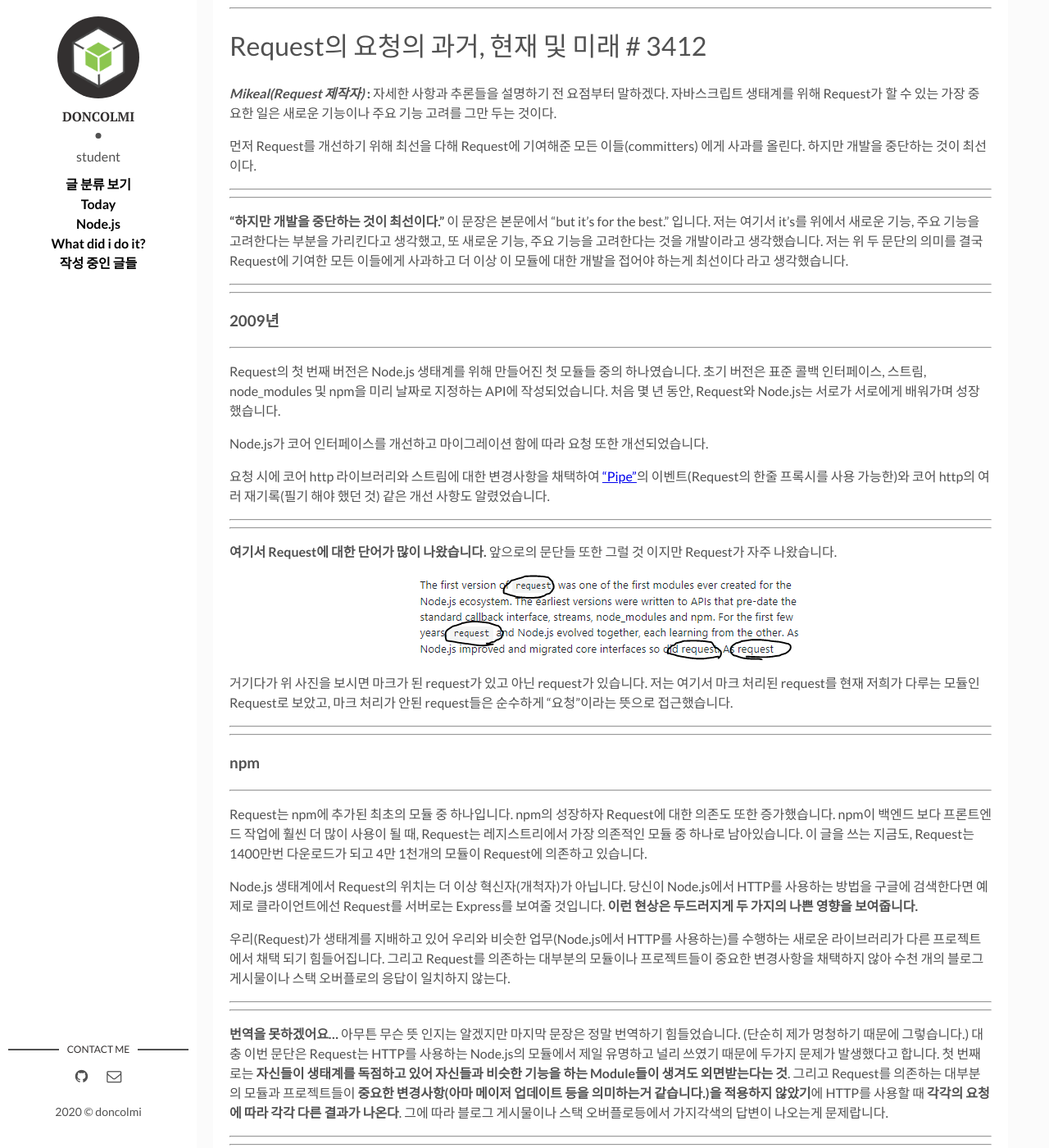
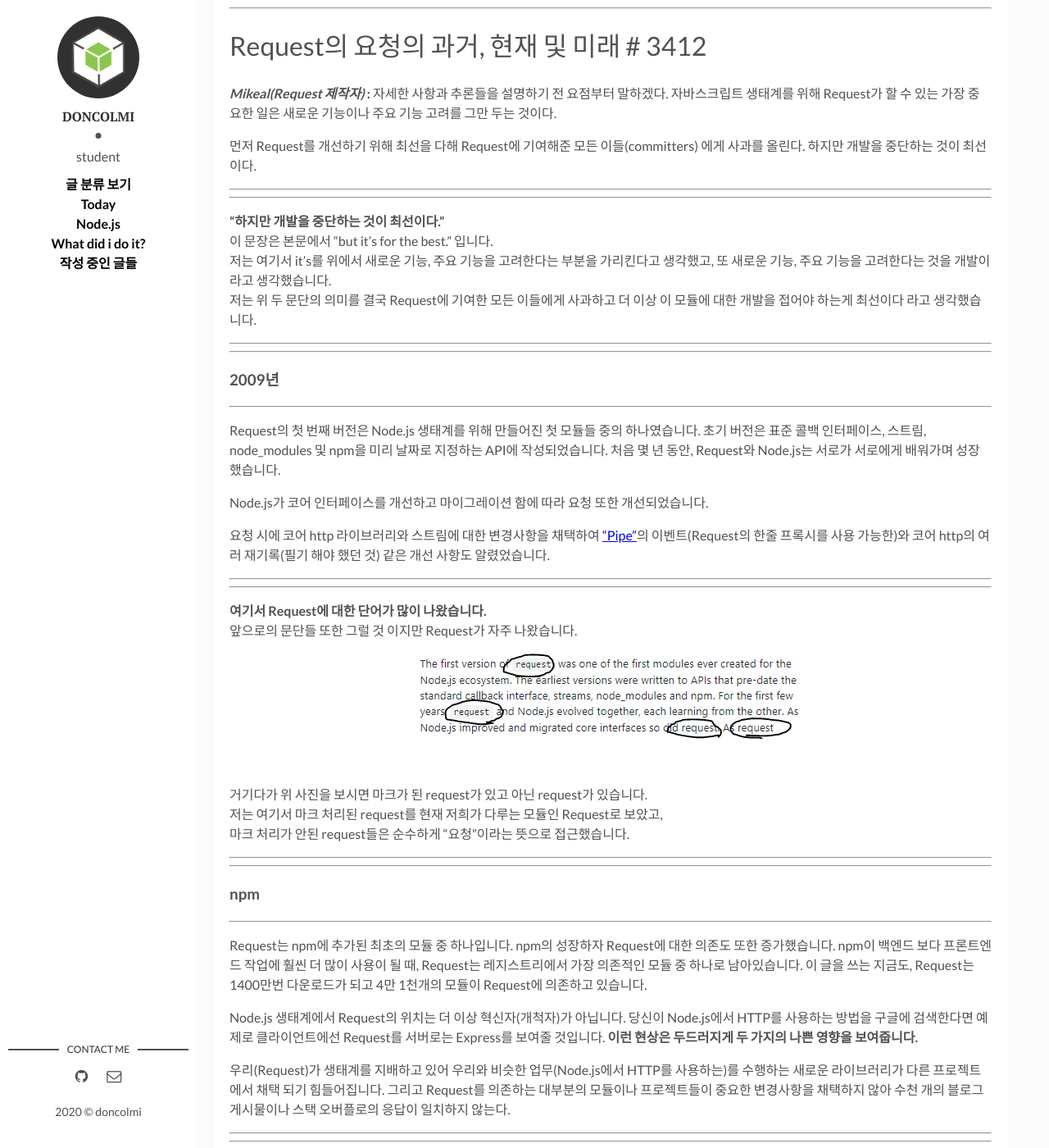
Before and after one commit to doncolmi/doncolmi.github.io, a Jekyll site: the page built from _posts/wit/2020-03-21-don't-use-Request.md, in a window 1280 px wide and 1400 px high, scrolled down 1663 px. Shown: the whole window at 82% size. Built offline with Jekyll 4.4.1, drawn with Linux system fonts in a browser that asks for light colours; comment, search, counter and statistics services are not loaded; some of the changed text lies outside the part shown.

Commit message:
Update 2020-03-21-don't-use-Request.md

```diff
--- a/_posts/wit/2020-03-21-don't-use-Request.md
+++ b/_posts/wit/2020-03-21-don't-use-Request.md
@@ -37,14 +37,17 @@
 
 먼저 Request를 개선하기 위해 최선을 다해 Request에 기여해준 모든 이들(committers) 에게 사과를 올린다. 하지만 개발을 중단하는 것이 최선이다.
 
+
 ---
 ---
 
-**"하지만 개발을 중단하는 것이 최선이다."**
-이 문장은 본문에서 "but it’s for the best." 입니다. 저는 여기서 it's를 위에서 새로운 기능, 주요 기능을 고려한다는 부분을 가리킨다고 생각했고, 또 새로운 기능, 주요 기능을 고려한다는 것을 개발이라고 생각했습니다.
-저는 위 두 문단의 의미를 결국 Request에 기여한 모든 이들에게 사과하고 더 이상 이 모듈에 대한 개발을 접어야 하는게 최선이다 라고 생각했습니다.
+**"하지만 개발을 중단하는 것이 최선이다."**<br>
+이 문장은 본문에서 "but it’s for the best." 입니다. <br>
+저는 여기서 it's를 위에서 새로운 기능, 주요 기능을 고려한다는 부분을 가리킨다고 생각했고, 또 새로운 기능, 주요 기능을 고려한다는 것을 개발이라고 생각했습니다. <br>
+저는 위 두 문단의 의미를 결국 Request에 기여한 모든 이들에게 사과하고 더 이상 이 모듈에 대한 개발을 접어야 하는게 최선이다 라고 생각했습니다.<br>
 
 ---
+
 ---
 
 ### 2009년
@@ -60,14 +63,17 @@
 ---
 ---
 
-**여기서 Request에 대한 단어가 많이 나왔습니다.**
-앞으로의 문단들 또한 그럴 것 이지만 Request가 자주 나왔습니다.
+**여기서 Request에 대한 단어가 많이 나왔습니다.**<br>
+앞으로의 문단들 또한 그럴 것 이지만 Request가 자주 나왔습니다.<br>
 
-<center><img src="/assets/img/wit/2020-03-21-don't-use-Request/4.png"></center>
+<center><img src="/assets/img/wit/2020-03-21-don't-use-Request/4.png"></center><br>
 
-거기다가 위 사진을 보시면 마크가 된 request가 있고 아닌 request가 있습니다. 저는 여기서 마크 처리된 request를 현재 저희가 다루는 모듈인 Request로 보았고, 마크 처리가 안된 request들은 순수하게 "요청"이라는 뜻으로 접근했습니다.
+거기다가 위 사진을 보시면 마크가 된 request가 있고 아닌 request가 있습니다. <br>
+저는 여기서 마크 처리된 request를 현재 저희가 다루는 모듈인 Request로 보았고,<br>
+마크 처리가 안된 request들은 순수하게 "요청"이라는 뜻으로 접근했습니다.<br>
 
 ---
+
 ---
 
 ### npm
@@ -83,12 +89,14 @@
 ---
 ---
 
-**번역을 못하겠어요...**
-아무튼 무슨 뜻 인지는 알겠지만 마지막 문장은 정말 번역하기 힘들었습니다. (단순히 제가 멍청하기 때문에 그렇습니다.) 대충 이번 문단은 Request는 HTTP를 사용하는 Node.js의 모듈에서 제일 유명하고 널리 쓰였기 때문에 두가지 문제가 발생했다고 합니다.
-첫 번째로는 **자신들이 생태계를 독점하고 있어 자신들과 비슷한 기능을 하는 Module들이 생겨도 외면받는다는 것**.
-그리고 Request를 의존하는 대부분의 모듈과 프로젝트들이 **중요한 변경사항(아마 메이저 업데이트 등을 의미하는거 같습니다.)을 적용하지 않았기**에 HTTP를 사용할 때 **각각의 요청에 따라 각각 다른 결과가 나온다**. 그에 따라 블로그 게시물이나 스택 오버플로등에서 가지각색의 답변이 나오는게 문제랍니다.
+**번역을 못하겠어요...**<br>
+아무튼 무슨 뜻 인지는 알겠지만 마지막 문장은 정말 번역하기 힘들었습니다. (단순히 제가 멍청하기 때문에 그렇습니다.) <br>
+대충 이번 문단은 Request는 HTTP를 사용하는 Node.js의 모듈에서 제일 유명하고 널리 쓰였기 때문에 두가지 문제가 발생했다고 합니다.<br>
+첫 번째로는 **자신들이 생태계를 독점하고 있어 자신들과 비슷한 기능을 하는 Module들이 생겨도 외면받는다는 것**.<br>
+그리고 Request를 의존하는 대부분의 모듈과 프로젝트들이 **중요한 변경사항(아마 메이저 업데이트 등을 의미하는거 같습니다.)을 적용하지 않았기**에<br> HTTP를 사용할 때 **각각의 요청에 따라 각각 다른 결과가 나온다**. 그에 따라 블로그 게시물이나 스택 오버플로등에서 가지각색의 답변이 나오는게 문제랍니다.<br>
 
 ---
+
 ---
 
 ### 모던 자바스크립트
@@ -111,11 +119,13 @@
 ---
 
 **또 번역을 못한부분이 있습니다...**
-죄송합니다. 빡대가리라서 그렇습니다. 아무튼 현재 Request는 빠르게 변하는 Node.js의 생태계에 맞춰가야 하는가? 라는 질문에 당연하게도 Yes라고 생각했지만 현재(저 글을 쓰셨을 때) Request를 개발하는 분들은 No라고 생각한다고 합니다.
-또한 재미있는 표현이 나왔습니다. **"read the tea leaves"** 라는 표현이 나왔는데요. 이는 차 잎을 읽는다가 아닌, **"(미래를) 점치다"라는 뜻**을 가지고 있다고 합니다.
+죄송합니다. 빡대가리라서 그렇습니다. <br>
+아무튼 현재 Request는 빠르게 변하는 Node.js의 생태계에 맞춰가야 하는가? 라는 질문에 당연하게도 Yes라고 생각했지만 현재(저 글을 쓰셨을 때) Request를 개발하는 분들은 No라고 생각한다고 합니다.<br>
+또한 재미있는 표현이 나왔습니다. **"read the tea leaves"** 라는 표현이 나왔는데요. 이는 차 잎을 읽는다가 아닌, **"(미래를) 점치다"라는 뜻**을 가지고 있다고 합니다.<br>
 아직 모던 자바스크립트의 문단이 끝나지 않았습니다. 아래 계속 내용을 이어가겠습니다.
 
 ---
+
 ---
 
 위에서 말한 패턴(새로운 언어 패턴)을 진정으로 수용하기 위해 쓰여진 Request는 사실상 새로운 모듈이 되었습니다. 나는 이미 이 공간을 조금 탐험했었고 꽤 만족스러운 프로젝트를 가지고 있지만 그것은 생각할 수 있는 모든 면에서의 Request와 양립할 수 없습니다.
```
